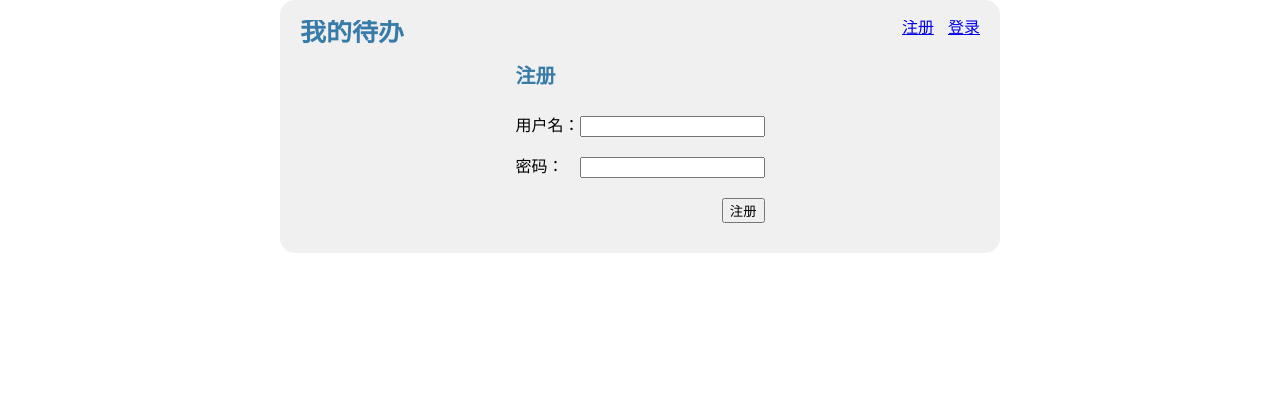
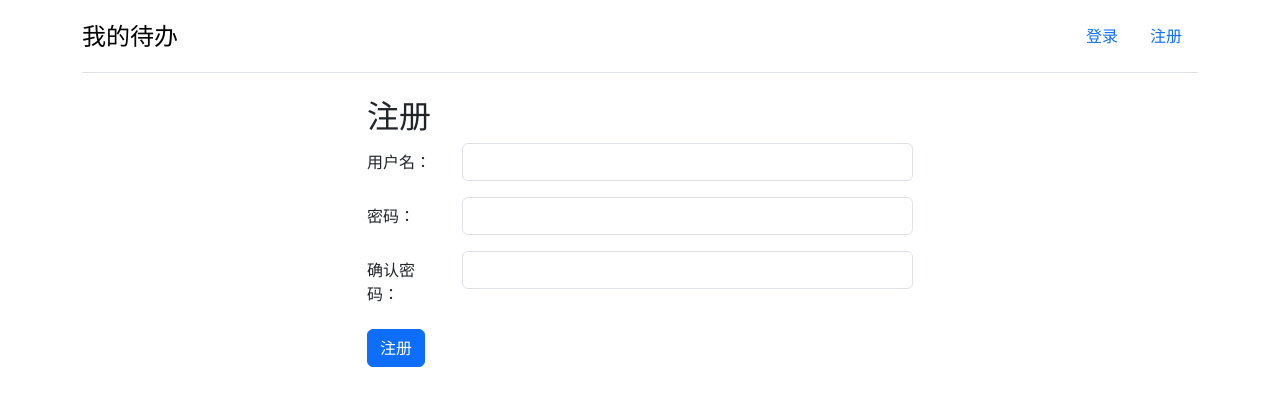
Before and after one commit to AllenYoungChina/todo, a Flask app: page /auth/register in a window 1280 px wide. Shown: the top 406 px of the page. Run offline with Flask 3, Linux system fonts and the light colour scheme.

Commit message:
使用Bootstrap美化页面

```diff
--- a/todo/static/reset.css
+++ /dev/null
@@ -1,48 +0,0 @@
-/* http://meyerweb.com/eric/tools/css/reset/
-   v2.0 | 20110126
-   License: none (public domain)
-*/
-
-html, body, div, span, applet, object, iframe,
-h1, h2, h3, h4, h5, h6, p, blockquote, pre,
-a, abbr, acronym, address, big, cite, code,
-del, dfn, em, img, ins, kbd, q, s, samp,
-small, strike, strong, sub, sup, tt, var,
-b, u, i, center,
-dl, dt, dd, ol, ul, li,
-fieldset, form, label, legend,
-table, caption, tbody, tfoot, thead, tr, th, td,
-article, aside, canvas, details, embed,
-figure, figcaption, footer, header, hgroup,
-menu, nav, output, ruby, section, summary,
-time, mark, audio, video {
-	margin: 0;
-	padding: 0;
-	border: 0;
-	font-size: 100%;
-	font: inherit;
-	vertical-align: baseline;
-}
-/* HTML5 display-role reset for older browsers */
-article, aside, details, figcaption, figure,
-footer, header, hgroup, menu, nav, section {
-	display: block;
-}
-body {
-	line-height: 1;
-}
-ol, ul {
-	list-style: none;
-}
-blockquote, q {
-	quotes: none;
-}
-blockquote:before, blockquote:after,
-q:before, q:after {
-	content: '';
-	content: none;
-}
-table {
-	border-collapse: collapse;
-	border-spacing: 0;
-}
--- a/todo/static/style.css
+++ /dev/null
@@ -1,81 +0,0 @@
-/*整体居中处理并添加背景色*/
-.wrap {
-    width: 680px;
-    margin: 0 auto;
-    background-color: #f0f0f0;
-    padding: 20px;
-    border-radius: 15px;
-}
-/*调整页面头部*/
-.wrap .nav {
-    overflow: hidden;
-}
-.wrap .nav::after {
-    content: "";
-    display: table;
-    clear: both;
-}
-.wrap .nav h1 {
-    font-size: 26px;
-    font-weight: 700;
-    float: left;
-    color: #377BA8;
-}
-.wrap .nav ul {
-    float: right;
-}
-.wrap .nav ul li {
-    display: inline-block;
-    margin-left: 10px;
-    color: #377BA8;
-}
-/*调整页面整体*/
-.wrap .page-box{
-    display: flex;
-    justify-content: center;
-
-}
-/*调整小标题*/
-.wrap .header {
-    font-size: 20px;
-    font-weight: 700;
-    margin: 20px 0;
-    color: #377BA8;
-}
-/*调整内容*/
-.wrap .content form table tr td{
-    padding: 10px 0;
-}
-.wrap .content form table tr:last-child td:last-child {
-    /*新增和修改页面的底部提交按钮*/
-    text-align: right;
-}
-/*主页待办列表调整*/
-.wrap .content .index-tb {
-    width: 640px;
-}
-.wrap .content .index-tb tr td {
-    text-align: center;
-    padding: 10px 0;
-}
-.wrap .content .index-tb tr:last-child td:last-child {
-    text-align: center;
-}
-.wrap .content .index-tb tr th {
-    font-weight: 700;
-}
-.wrap .content .index-tb tr td:first-child, th:first-child {
-    text-align: left;
-    width: 420px;
-}
-.wrap .content .index-tb tr td a {
-    display: inline-block;
-}
-.ellipsis {
-    line-height: 20px;
-    display: inline-block;
-    width: 400px;
-    white-space: nowrap;
-    overflow: hidden;
-    text-overflow: ellipsis;
-}
--- a/todo/templates/auth/register.html
+++ b/todo/templates/auth/register.html
@@ -1,25 +1,60 @@
 {% extends 'base.html' %}
 
-
-{% block header %}
-    {% block title %}注册{% endblock %}
+{% block title %}
+登录
 {% endblock %}
 
 {% block content %}
-    <form action="" method="post">
-        <table>
-            <tr>
-                <td><label for="username">用户名：</label></td>
-                <td><input type="text" name="username" id="username" required></td>
-            </tr>
-            <tr>
-                <td><label for="password">密码：</label></td>
-                <td><input type="password" name="password" id="password" required></td>
-            </tr>
-            <tr>
-                <td></td>
-                <td><input type="submit" value="注册"></td>
-            </tr>
-        </table>
-    </form>
+<div class="row justify-content-center">
+    <div class="col-sm-6">
+        <div>
+            <h2>注册</h2>
+        </div>
+        <form action="{{ url_for('auth.register') }}" method="post">
+            <div class="row mb-3">
+                <label for="username" class="col-sm-2 col-form-label">用户名：</label>
+                <div class="col-sm-10">
+                    <input type="text" class="form-control" id="username" name="username" required>
+                </div>
+            </div>
+            <div class="row mb-3">
+                <label for="password" class="col-sm-2 col-form-label">密码：</label>
+                <div class="col-sm-10">
+                    <input type="password" class="form-control" id="password" name="password" required>
+                </div>
+            </div>
+            <div class="row mb-3">
+                <label for="confirmPassword" class="col-sm-2 col-form-label">确认密码：</label>
+                <div class="col-sm-10">
+                    <input type="password" class="form-control" id="confirmPassword" name="confirm_password" required>
+                </div>
+            </div>
+            <div class="row">
+                <div class="col-sm-2">
+                    <button type="submit" class="btn btn-primary">注册</button>
+                </div>
+                {% for message in get_flashed_messages() %}
+                <div class="flash col-sm-10 align-content-center text-danger">{{ message }}</div>
+                {% endfor %}
+            </div>
+        </form>
+    </div>
+</div>
 {% endblock %}
+
+{% block script %}
+<script>
+    document.addEventListener('DOMContentLoaded', function () {
+        let password = document.getElementById('password');
+        let confirmPassword = document.getElementById('confirmPassword');
+
+        confirmPassword.addEventListener('input', function () {
+            if (password.value !== confirmPassword.value) {
+                confirmPassword.setCustomValidity('两次输入的密码不一致');
+            } else {
+                confirmPassword.setCustomValidity('')
+            }
+        });
+    });
+</script>
+{% endblock %}
--- a/todo/templates/base.html
+++ b/todo/templates/base.html
@@ -1,39 +1,49 @@
 <!doctype html>
 <html lang="en">
 <head>
-    <meta charset="UTF-8">
-    <meta name="viewport"
-          content="width=device-width, user-scalable=no, initial-scale=1.0, maximum-scale=1.0, minimum-scale=1.0">
-    <meta http-equiv="X-UA-Compatible" content="ie=edge">
-    <link rel="stylesheet" href="{{ url_for('static', filename='reset.css') }}">
-    <link rel="stylesheet" href="{{ url_for('static', filename='style.css') }}">
+    <meta charset="utf-8">
+    <meta name="viewport" content="width=device-width, initial-scale=1">
     <title>{% block title %}{% endblock %} - 我的待办</title>
+    <!-- 引入Bootstrap 5的CSS文件 -->
+    <link href="https://cdn.jsdelivr.net/npm/bootstrap@5.3.3/dist/css/bootstrap.min.css" rel="stylesheet"
+          integrity="sha384-QWTKZyjpPEjISv5WaRU9OFeRpok6YctnYmDr5pNlyT2bRjXh0JMhjY6hW+ALEwIH" crossorigin="anonymous">
+    <!-- 引入Bootstrap 5的图标CSS -->
+    <link rel="stylesheet" href="https://cdn.jsdelivr.net/npm/bootstrap-icons@1.11.3/font/bootstrap-icons.min.css">
 </head>
 <body>
-    <div class="wrap">
-        <div class="nav">
-            <a href="javascript:window.location.href='/'"><h1>我的待办</h1></a>
-            <ul>
+<div class="container">
+    <header class="d-flex flex-wrap justify-content-center py-3 mb-4 border-bottom">
+        <a href="/" class="d-flex align-items-center mb-3 mb-md-0 me-md-auto link-body-emphasis text-decoration-none">
+            <span class="fs-4">我的待办</span>
+        </a>
+        <ul class="nav nav-pills">
             {% if g.user %}
-                    <li><span>{{ g.user['username'] }}</span></li>
-                    <li><a href="{{ url_for('auth.logout') }}">退出</a></li>
+            <li class="nav-item">
+                <span class="nav-link">
+                    <i class="bi bi-person-circle"></i>
+                    {{ g.user['username'] }}
+                </span>
+            </li>
+            <li class="nav-item">
+                <a href="{{ url_for('auth.logout') }}" class="nav-link">退出</a>
+            </li>
             {% else %}
-                    <li><a href="{{ url_for('auth.register') }}">注册</a></li>
-                    <li><a href="{{ url_for('auth.login') }}">登录</a></li>
+            <li class="nav-item">
+                <a href="{{ url_for('auth.login') }}" class="nav-link">登录</a>
+            </li>
+            <li class="nav-item">
+                <a href="{{ url_for('auth.register') }}" class="nav-link">注册</a>
+            </li>
             {% endif %}
         </ul>
+    </header>
 </div>
-        <div class="page-box">
-            <div class="page">
-                <div class="header">{% block header %}{% endblock %}</div>
-                {% for message in get_flashed_messages() %}
-                    <div class="flash">{{ message }}</div>
-                {% endfor %}
-                <div class="content">{% block content %}{% endblock %}</div>
+<div class="container">
+    {% block content %}{% endblock %}
 </div>
-        </div>
-    </div>
-    {% block script %}
-    {% endblock %}
+<script src="https://cdn.jsdelivr.net/npm/bootstrap@5.3.3/dist/js/bootstrap.bundle.min.js"
+        integrity="sha384-YvpcrYf0tY3lHB60NNkmXc5s9fDVZLESaAA55NDzOxhy9GkcIdslK1eN7N6jIeHz"
+        crossorigin="anonymous"></script>
+{% block script %}{% endblock %}
 </body>
 </html>
```
Also changed, not shown: todo/templates/auth/login.html (+31 -19 lines), todo/templates/todo/create.html (+36 -23 lines), todo/templates/todo/index.html (+61 -35 lines), todo/templates/todo/update.html (+36 -25 lines). Lines whose indentation alone changed are shown as unchanged.
